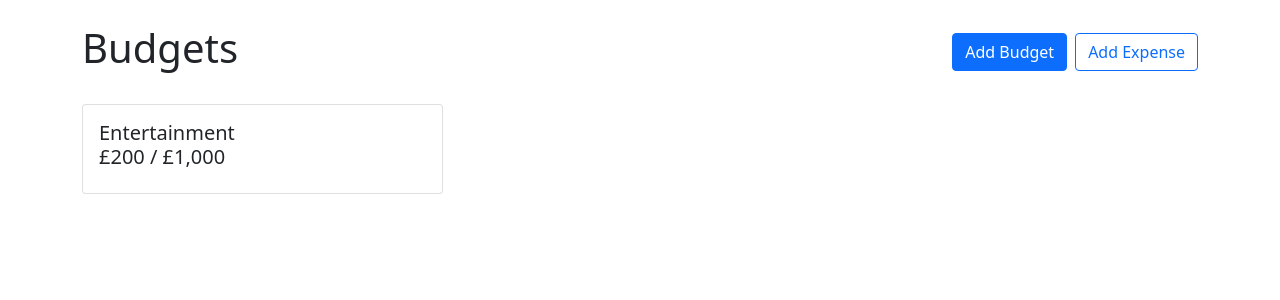
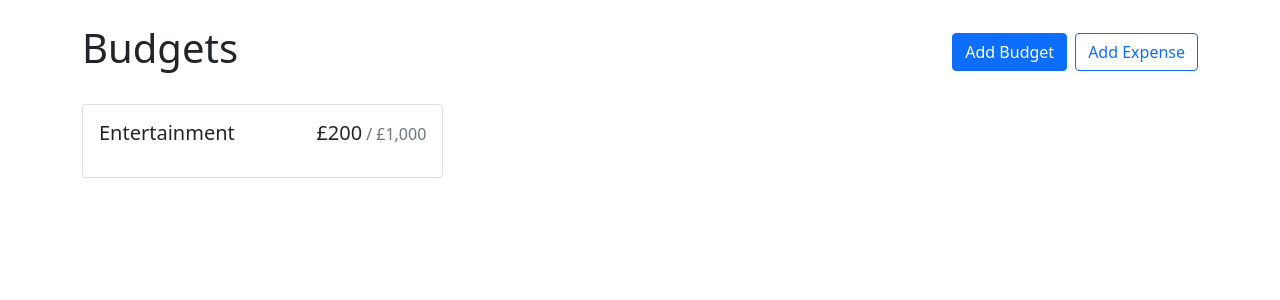
Before and after one commit to BlakeLawrence/budgie, a React (Create React App) app: page / in a window 1280 px wide. Shown: the top 300 px of the page. Built offline with nearby package versions, Linux system fonts and the light colour scheme.

Commit message:
budget card styled further - max number muted and text size smaller

```diff
--- a/src/components/BudgetCard.js
+++ b/src/components/BudgetCard.js
@@ -5,10 +5,13 @@
   return (
     <Card>
       <Card.Body>
-        <Card.Title>
-          <div>{name}</div>
-          <div>
-            {currencyFormatter.format(amount)} / {currencyFormatter.format(max)}
+        <Card.Title className="d-flex justify-content-between align-items-baseline fw-normal mb-3">
+          <div className="me-2">{name}</div>
+          <div className="d-flex align-items-baseline">
+            {currencyFormatter.format(amount)}{" "}
+            <span className="text-muted fs-6 ms-1">
+              / {currencyFormatter.format(max)}
+            </span>
           </div>
         </Card.Title>
       </Card.Body>
```
